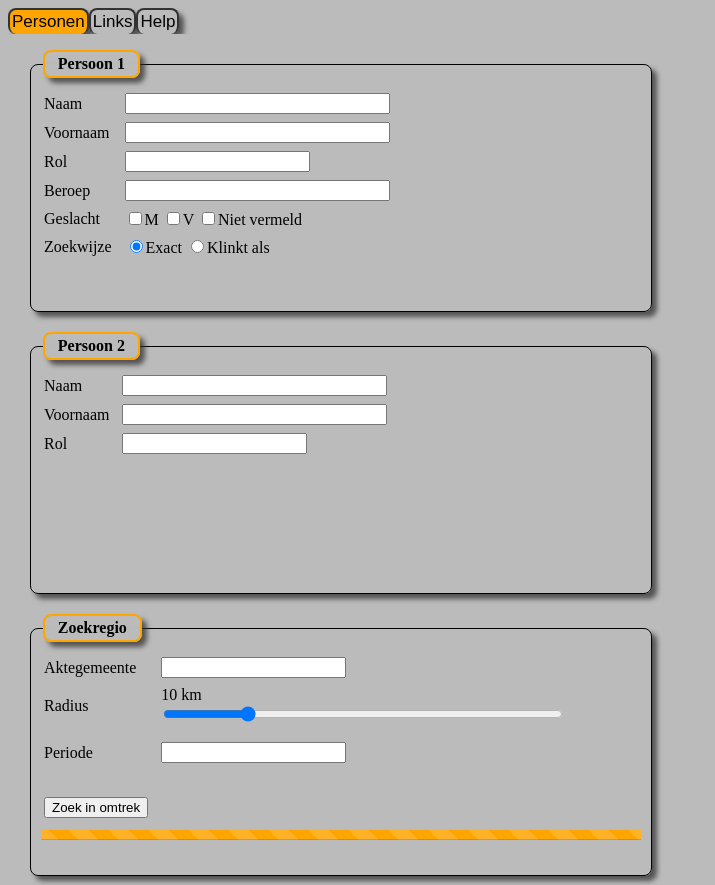
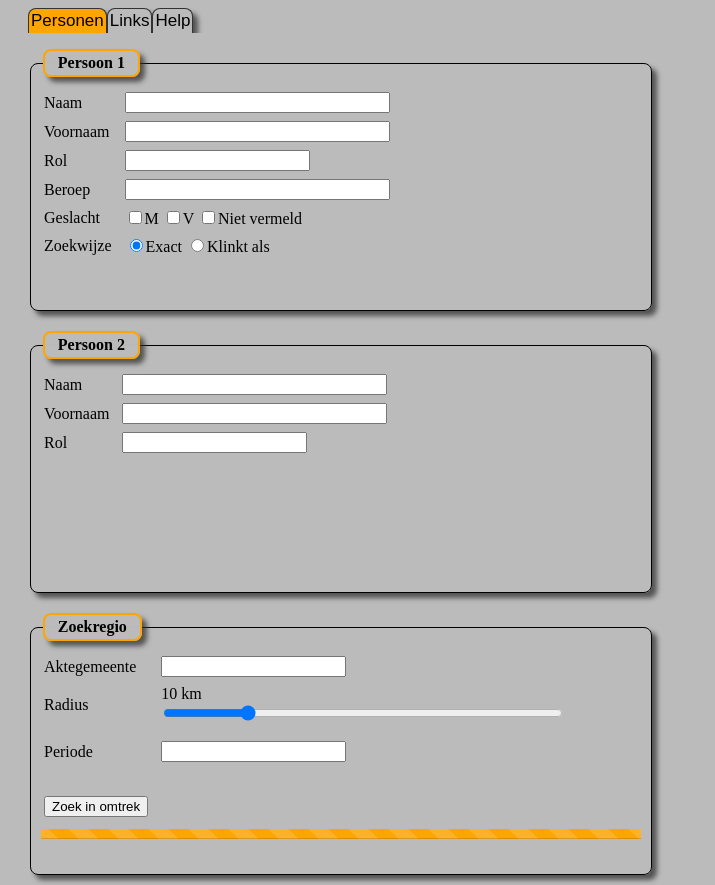
Before and after one commit to koenvelle/rabsearch_web, a Flask app: page / in a window 1280 px wide. Shown: the top 885 px of the page, without its empty margins (0-715 px from the left). Run offline with Flask 2, Linux system fonts and the light colour scheme; data that the repository does not hold is empty; some libraries are stand-ins or nearby versions.

Commit message:
layout improvements,

```diff
--- a/main.py
+++ b/main.py
@@ -222,6 +222,8 @@ def get_progress():
 @app.route("/zoek_regio", methods=['POST'])
 def zoek_regio():
     global rws
+    r = requests.get("http://www.koenvelle.be/rabsearch/zoek_regio")
+    print(r, file=sys.stderr)
     print(request.args, file=sys.stderr)
     aktegemeente = request.form['aktegemeente']
     radius = int(request.form['radius'])
@@ -240,7 +242,8 @@ def zoek_regio():
 
 @app.route("/")
 def index():
-
+    r = requests.get("http://www.koenvelle.be/rabsearch/visit")
+    print(r, file=sys.stderr)
     resultaten = [];
     return render_template("index.html",gemeentes=city_names, rollen=person_roles, resultaten=resultaten)
 
--- a/static/style.css
+++ b/static/style.css
@@ -277,10 +277,16 @@
 			-moz-border-radius:8px;
 			-webkit-border-radius:8px;
 			border-radius:8px;
+		  -moz-border-bottom-left-radius:0px;
+		  -webkit-border-bottom-left-radius:0px;
+		  border-bottom-left-radius:0px;
+		  -moz-border-bottom-right-radius:0px;
+		  -webkit-border-bottom-right-radius:0px;
+		  border-bottom-right-radius:0px;
 		  background-color: #BBBBBB;
-		  border-top:  2px solid #333333;
-		  border-right: 2px solid #333333;
-		  border-left: 2px solid #333333;
+		  border-top:  1px solid #333333;
+		  border-right: 1px solid #333333;
+		  border-left: 1px solid #333333;
 		  border-bottom: none;
 		  float: left;
 		  outline: none;
--- a/templates/index.html
+++ b/templates/index.html
@@ -177,14 +177,12 @@
     <body>
 
 	<div class="tab">
-	  <button class="tab_links shadow" id="link_personen" onclick="openTab(event, 'tab_personen')">Personen</button>
+	  <button class="tab_links shadow" id="link_personen" style="margin-left:20px;" onclick="openTab(event, 'tab_personen')">Personen</button>
 		<!--
 	  <button class="tab_links shadow" onclick="openTab(event, 'tab_archieven')">Archieven</button>
 	  -->
 	  <button class="tab_links shadow" onclick="openTab(event, 'tab_links')">Links</button>
 	  <button class="tab_links shadow" onclick="openTab(event, 'tab_help')">Help</button>
-
-
 	</div>
 
 	<div id="tab_personen" class="tab_content">
```
